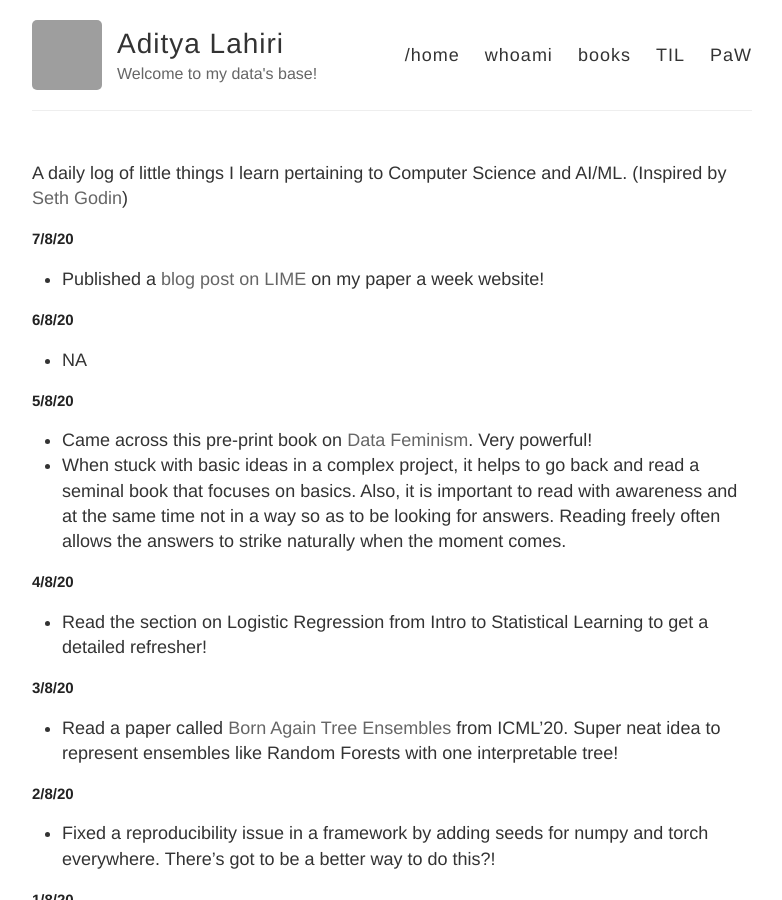
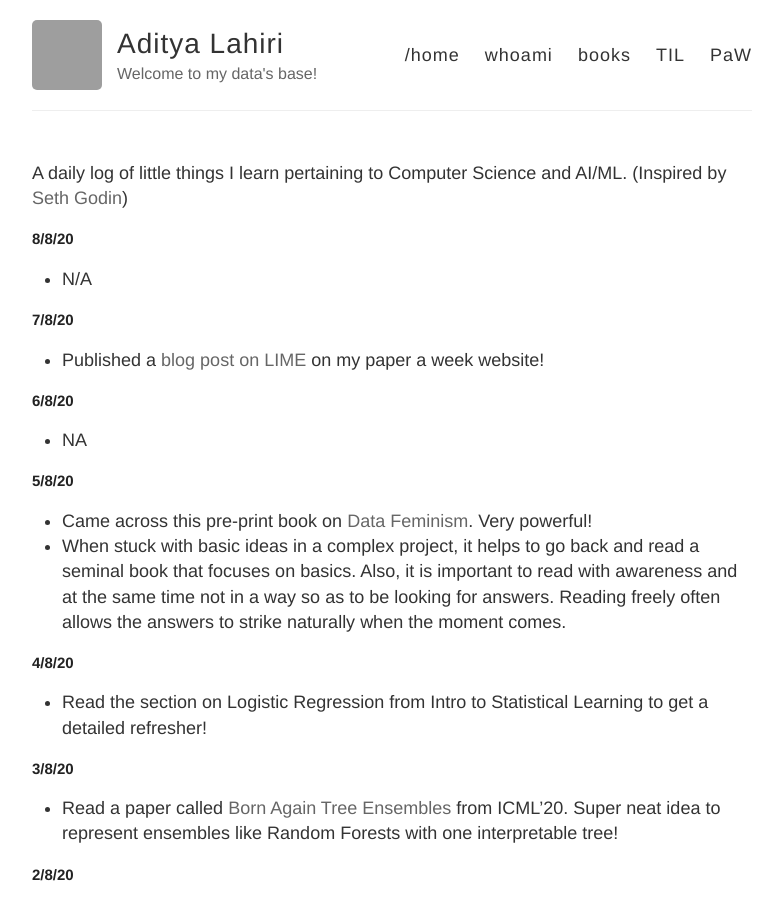
Before and after one commit to adityalahiri/adityalahiri.github.io, a Jekyll site: the page built from TIL.md, in a window 1280 px wide and 900 px high. Shown: the whole window, without its empty margins (248-1030 px from the left). Built offline with Jekyll 4.4.1, drawn with Linux system fonts in a browser that asks for light colours; our own code applies the rules of GitHub Pages for plain Markdown files; grey boxes are pictures that could not be loaded.

Commit message:
Update for 8/8

```diff
--- a/TIL.md
+++ b/TIL.md
@@ -1,5 +1,9 @@
 A daily log of little things I learn pertaining to Computer Science and AI/ML.
 (Inspired by [Seth Godin](https://seths.blog/))
+
+## 8/8/20
+
+* N/A
 
 ## 7/8/20
 
```
